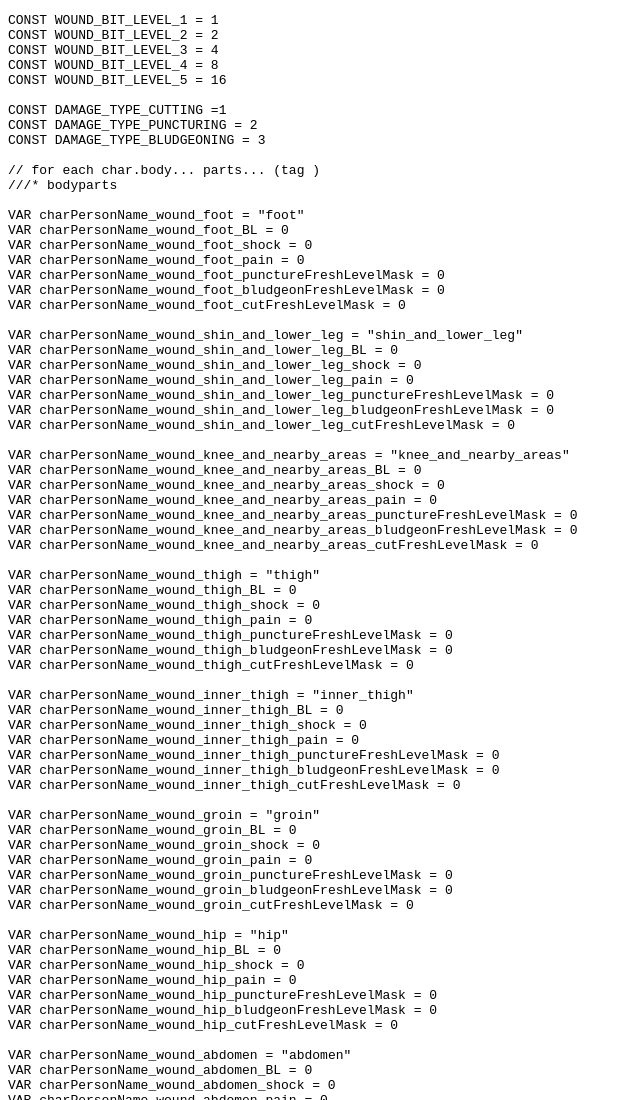
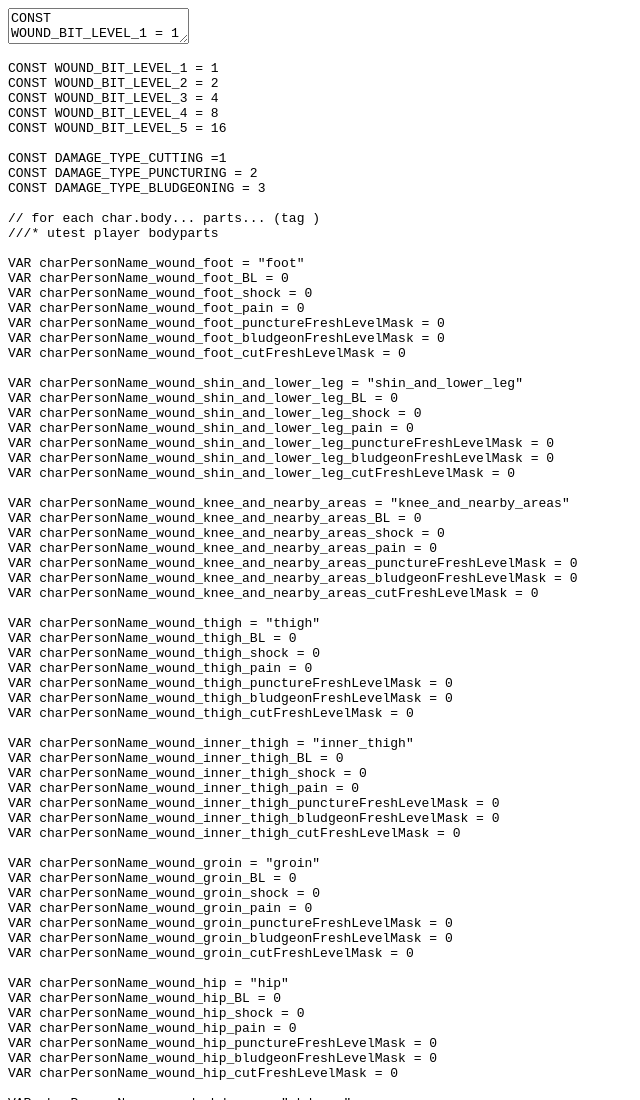
Before and after one commit to Glidias/trosink, a plain HTML site: page haxe/bin/damagetable.html in a window 1280 px wide. Shown: the top 1100 px of the page, without its empty margins (0-640 px from the left). Drawn offline with Linux system fonts and the light colour scheme.

Commit message:
updated damage table comment format

```diff
--- a/haxe/bin/damagetable.html
+++ b/haxe/bin/damagetable.html
@@ -16,9 +16,9 @@
 
 function duplicateBodyPartLocations () {
 		var errorMessage;
-	var input = $("pre");
+	var input = $("textarea");
    var theSource = input.text();
-		var blockComments = balanced.replacements({ source: theSource, open: '///* bodyparts', close: '//*/', balance:true,
+		var blockComments = balanced.replacements({ source: theSource, open: '///* bodyparts', close: '//*/ bodyparts', balance:true,
  	   replace: function (source, head, tail) {
       var breakIndex = source.indexOf("\n");
 
@@ -42,10 +42,11 @@ function duplicateBodyPartLocations () {
 		 return;
 	  }
 
-	//input.text(theSource);
+	input.text(blockComments);
 //alert(blockComments);
 }
-//duplicateBodyPartLocations();
+duplicateBodyPartLocations();
+$("pre").html($("textarea").text());
 //return;
 
 		var humanoidBody =  troshx.tros.HumanoidBody.getInstance();
@@ -68,9 +69,9 @@ function duplicateBodyPartLocations () {
 	},1);
 	</script>
 </head>
-<body id="vueapp">
+<body>
 
-<pre>
+<textarea>
 CONST WOUND_BIT_LEVEL_1 = 1
 CONST WOUND_BIT_LEVEL_2 = 2
 CONST WOUND_BIT_LEVEL_3 = 4
@@ -82,8 +83,8 @@ CONST DAMAGE_TYPE_PUNCTURING = 2
 CONST DAMAGE_TYPE_BLUDGEONING = 3
 
 // for each char.body... parts... (tag {{woundLoc.id}})
+///* utest player bodyparts
 ///* bodyparts
-<div v-for="woundLoc in woundLocations">
 VAR charPersonName_wound_{{woundLoc.id}} = "{{woundLoc.id}}"
 VAR charPersonName_wound_{{woundLoc.id}}_BL = 0
 VAR charPersonName_wound_{{woundLoc.id}}_shock = 0
@@ -91,10 +92,9 @@ VAR charPersonName_wound_{{woundLoc.id}}_pain = 0
 VAR charPersonName_wound_{{woundLoc.id}}_punctureFreshLevelMask = 0
 VAR charPersonName_wound_{{woundLoc.id}}_bludgeonFreshLevelMask = 0
 VAR charPersonName_wound_{{woundLoc.id}}_cutFreshLevelMask = 0
-</div>
-//*/
+//*/ bodyparts
+//*/ utest
 ///* bodyparts
-<div v-for="woundLoc in woundLocations">
 VAR charPersonName2_wound_{{woundLoc.id}} = "{{woundLoc.id}}"
 VAR charPersonName2_wound_{{woundLoc.id}}_BL = 0
 VAR charPersonName2_wound_{{woundLoc.id}}_shock = 0
@@ -102,9 +102,8 @@ VAR charPersonName2_wound_{{woundLoc.id}}_pain = 0
 VAR charPersonName2_wound_{{woundLoc.id}}_punctureFreshLevelMask = 0
 VAR charPersonName2_wound_{{woundLoc.id}}_bludgeonFreshLevelMask = 0
 VAR charPersonName2_wound_{{woundLoc.id}}_cutFreshLevelMask = 0
-</div>
-//*/
-
+//*/ bodyparts
+//*/ utest
 
 === function applyWound(applyPain,  applyBL,  applyShock,  ref charPartShock, ref charPartPain, ref charPartBL )
 {
@@ -222,7 +221,6 @@ VAR charPersonName2_wound_{{woundLoc.id}}_cutFreshLevelMask = 0
 			~getPartWoundDamages(targetPart, woundLevel, damageType, applyPain, applyBL, applyShock, charWillpower)
 			{
 				///* bodyparts
-				<div v-for="woundLoc in woundLocations">
 				-targetPart == charPersonName_wound_{{woundLoc.id}}:
 					~applyWound(applyPain, applyBL, applyShock, charPersonName_wound_{{woundLoc.id}}_shock,  charPersonName_wound_{{woundLoc.id}}_pain, charPersonName_wound_{{woundLoc.id}}_BL)
 					~shockToApply = charPersonName_wound_{{woundLoc.id}}_shock
@@ -237,19 +235,16 @@ VAR charPersonName2_wound_{{woundLoc.id}}_cutFreshLevelMask = 0
 							~elseResulted =1
 							Else exception fonud for damageType search! Should not happen!
 					}
-				</div>
-				//*/
+				//*/ bodyparts
 				- else:
 					~elseResulted = 1
 			}
 			~return
 		- else:
 			///* bodyparts
-			<div v-for="woundLoc in woundLocations">
 			~painCollector = painCollector + charPersonName_wound_{{woundLoc.id}}_pain
 			~bloodCollector = bloodCollector + charPersonName_wound_{{woundLoc.id}}_BL
-			</div>
-			//*/
+			//*/ bodyparts
 	}
 //*/
 ///* utest bodyparts
@@ -259,7 +254,6 @@ VAR charPersonName2_wound_{{woundLoc.id}}_cutFreshLevelMask = 0
 			 ~getPartWoundDamages(targetPart, woundLevel, damageType, applyPain, applyBL, applyShock, charWillpower)
 			{
 				///* bodyparts
-				<div v-for="woundLoc in woundLocations">
 				-targetPart == charPersonName2_wound_{{woundLoc.id}}:
 					~applyWound(applyPain, applyBL, applyShock, charPersonName2_wound_{{woundLoc.id}}_shock,  charPersonName2_wound_{{woundLoc.id}}_pain, charPersonName2_wound_{{woundLoc.id}}_BL)
 					~shockToApply = charPersonName2_wound_{{woundLoc.id}}_shock
@@ -274,23 +268,23 @@ VAR charPersonName2_wound_{{woundLoc.id}}_cutFreshLevelMask = 0
 							~elseResulted =1
 							Else exception fonud for damageType search! Should not happen!
 					}
-				</div>
-				//*/
+				//*/ bodyparts
 				- else:
 					~elseResulted = 1
 			}
 		- else:
 			///* bodyparts
-			<div v-for="woundLoc in woundLocations">
 			~painCollector = painCollector + charPersonName2_wound_{{woundLoc.id}}_pain
 			~bloodCollector = bloodCollector + charPersonName2_wound_{{woundLoc.id}}_BL
-			</div>
-			//*/
+			//*/ bodyparts
 	}
 //*/
 -else:
 	~elseResulted = 1
 }
+</textarea>
+<pre id="vueapp">
+
 </pre>
 
 <!--
```
Also changed, not shown: 1 other file.
